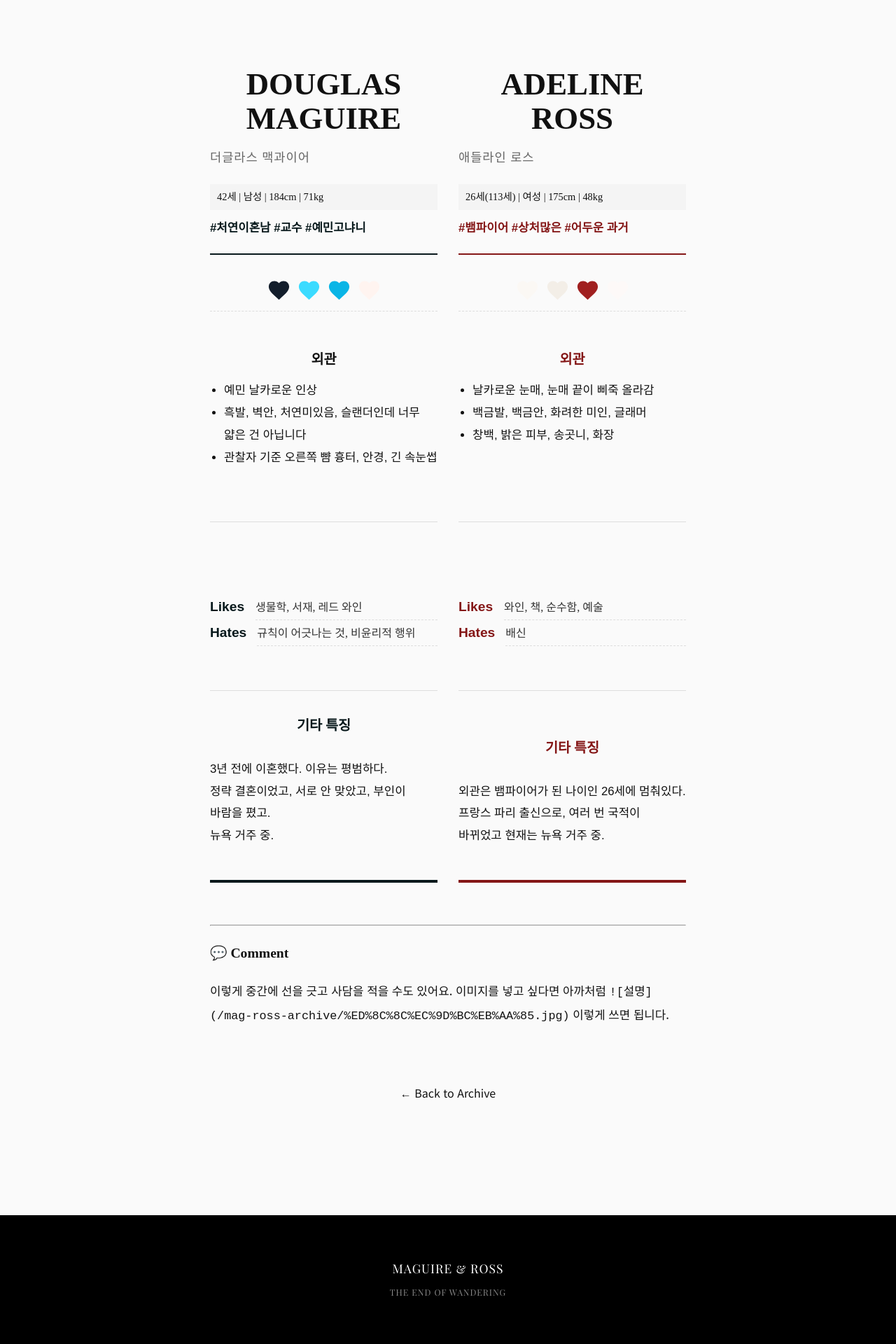
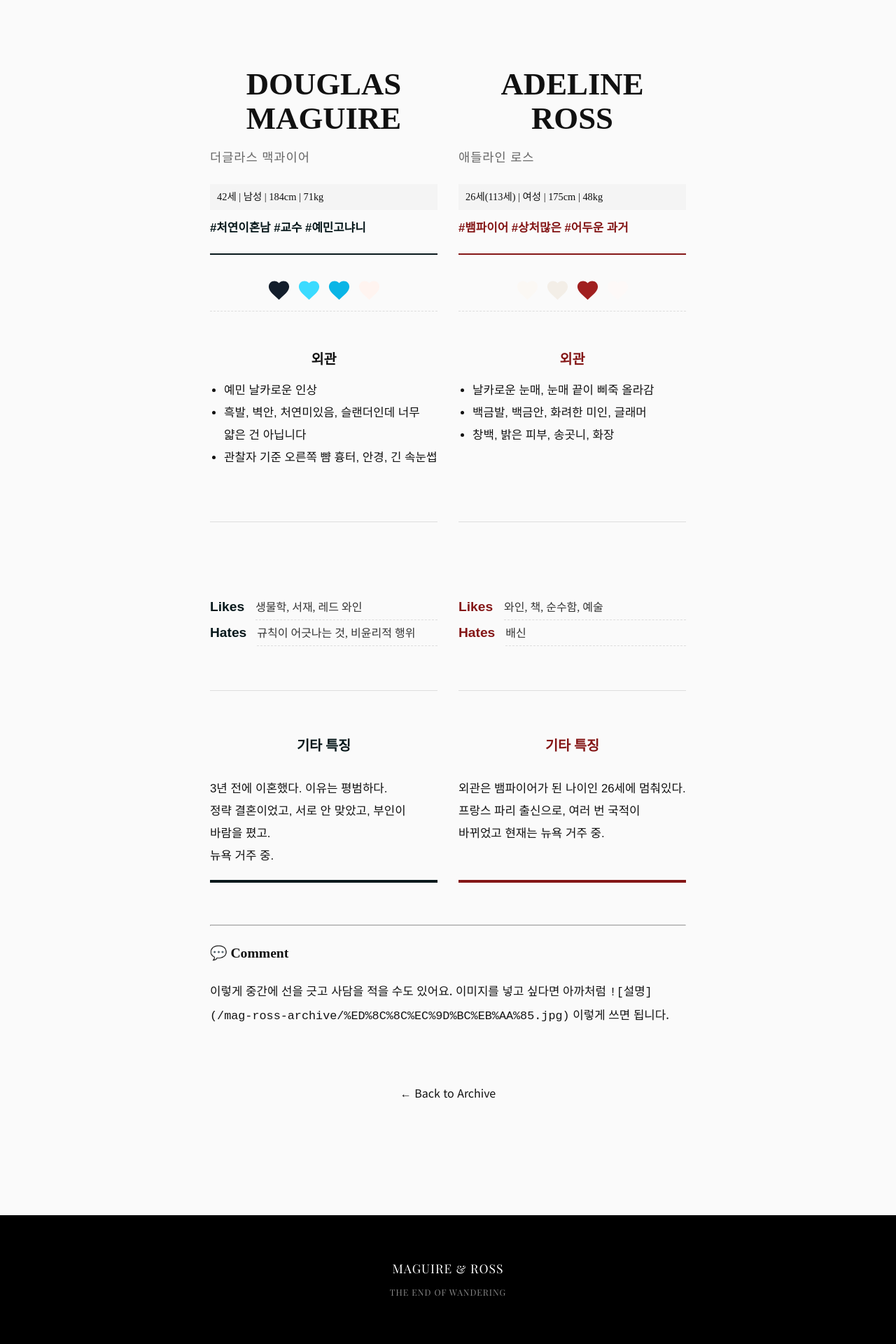
Before and after one commit to narelim/mag-ross-archive, a Jekyll site: the page built from _posts/2025-12-17-original42113.md, in a window 1280 px wide. Shown: the part 1379-3299 px from the top of the page at 70% size. Built offline with Jekyll 4.4.1, drawn with Linux system fonts in a browser that asks for light colours; some web fonts are replaced.

Commit message:
Update style.css

```diff
--- a/assets/css/style.css
+++ b/assets/css/style.css
@@ -665,10 +665,10 @@ header { padding: 30px 30px; text-align: center; border-bottom: 1px solid #eee;
 /* 5. 기타 (맨 아래) */
 .editorial-pair-grid .slot-etc {
     height: 200px; /* 마지막 설명 구간 */
-    margin-top: auto;  /* 혹시 공간 남으면 바닥으로 밀기 */
+    margin-bottom: auto;  /* 혹시 공간 남으면 바닥으로 밀기 */
     display: flex;
     flex-direction: column;
-    justify-content: flex-end; /* 바닥에서부터 글씨 채우기 */
+    justify-content: flex-start; /* 바닥에서부터 글씨 채우기 */
 }
 
 /* 내부 컨테이너 */
```
